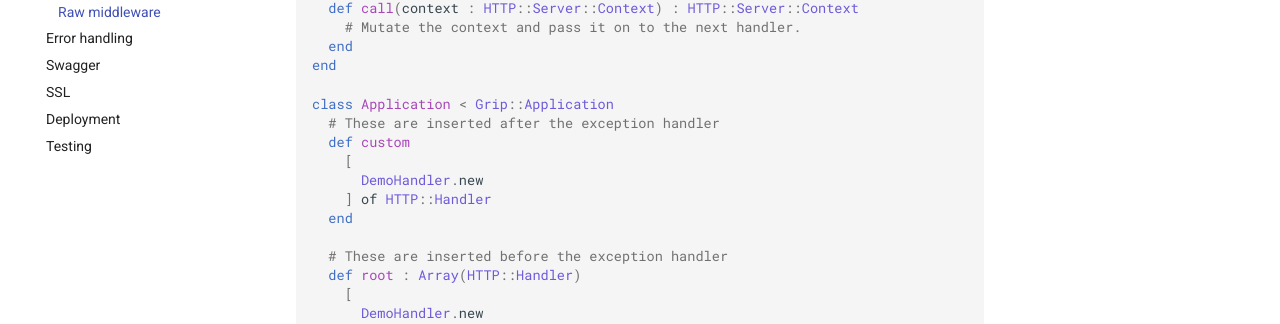
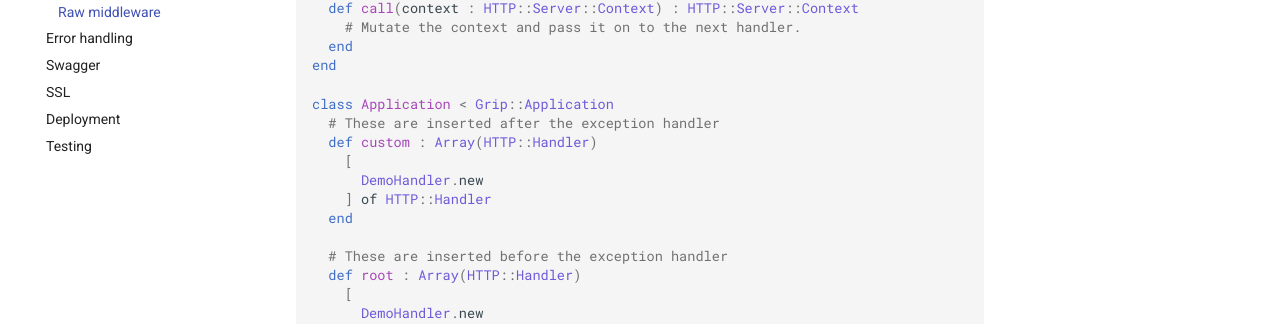
Before and after one commit to treagod/docs, an MkDocs documentation site: the page built from docs/raw_middleware.md, in a window 1280 px wide. Shown: the part 315-639 px from the top of the page. Built offline with MkDocs 1.6.1 and Material for MkDocs 9.7.7, drawn with Linux system fonts in a browser that asks for light colours; comment, search, counter and statistics services are not loaded.

Commit message:
Stash changers

```diff
--- a/docs/raw_middleware.md
+++ b/docs/raw_middleware.md
@@ -11,7 +11,7 @@ end
 
 class Application < Grip::Application
   # These are inserted after the exception handler
-  def custom
+  def custom : Array(HTTP::Handler)
     [
       DemoHandler.new
     ] of HTTP::Handler
```
